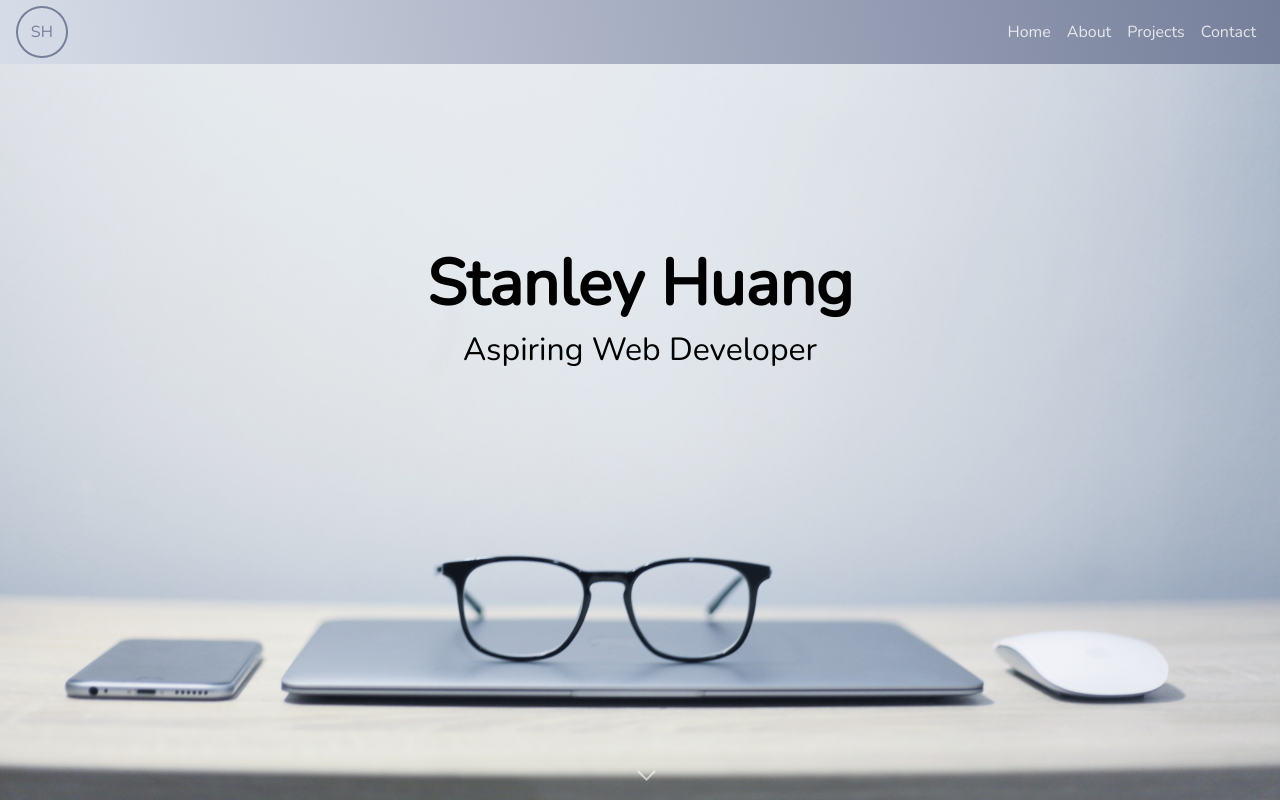
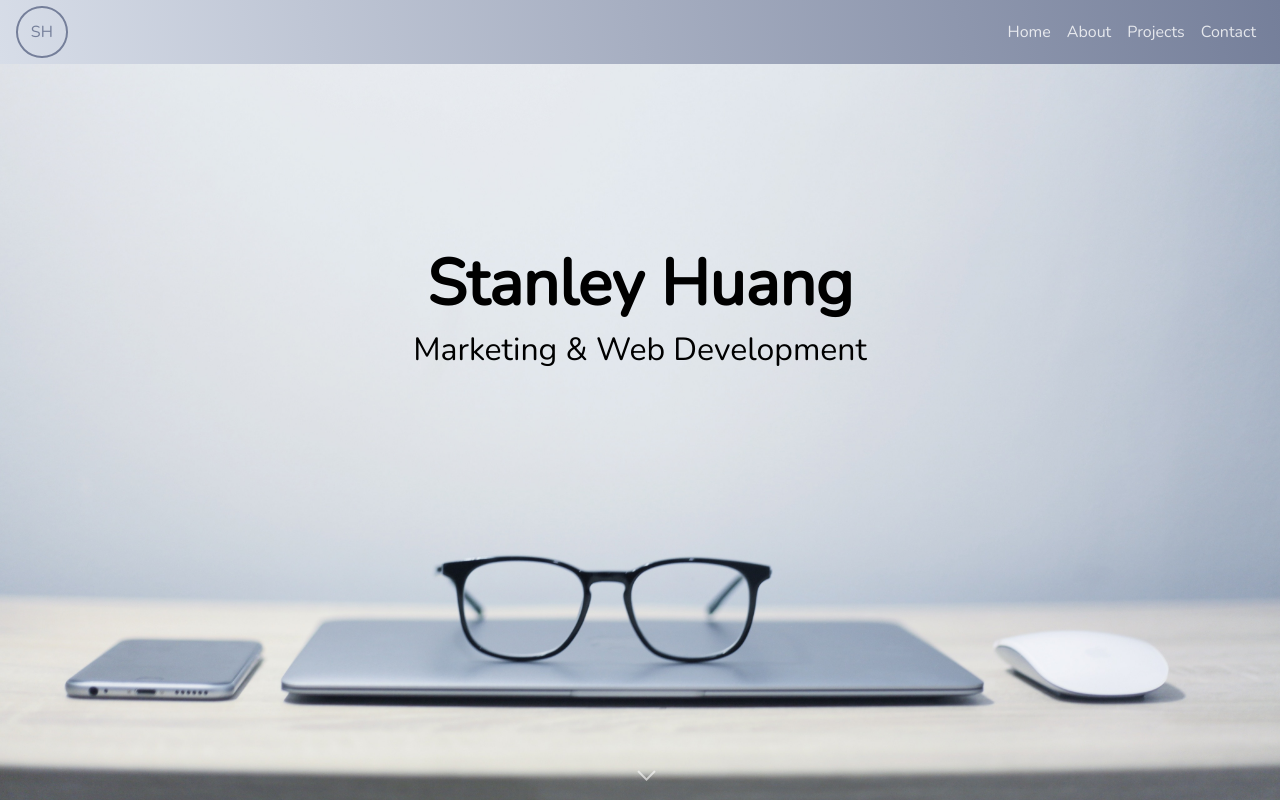
Before and after one commit to stanleyhuang16/portfolio2, a plain HTML site: page index.html in a window 1280 px wide. Shown: the top 800 px of the page. Drawn offline with nearby package versions, Linux system fonts and the light colour scheme.

Commit message:
Update index.html

```diff
--- a/index.html
+++ b/index.html
@@ -42,7 +42,7 @@
     <div id="cover">
         <div class="cover-text">
             <h1>Stanley Huang</h1>
-            <p>Aspiring Web Developer</p>
+            <p>Marketing & Web Development</p>
             <div class="scroll-down-arrow"></div>
         </div>
     </div>
```
